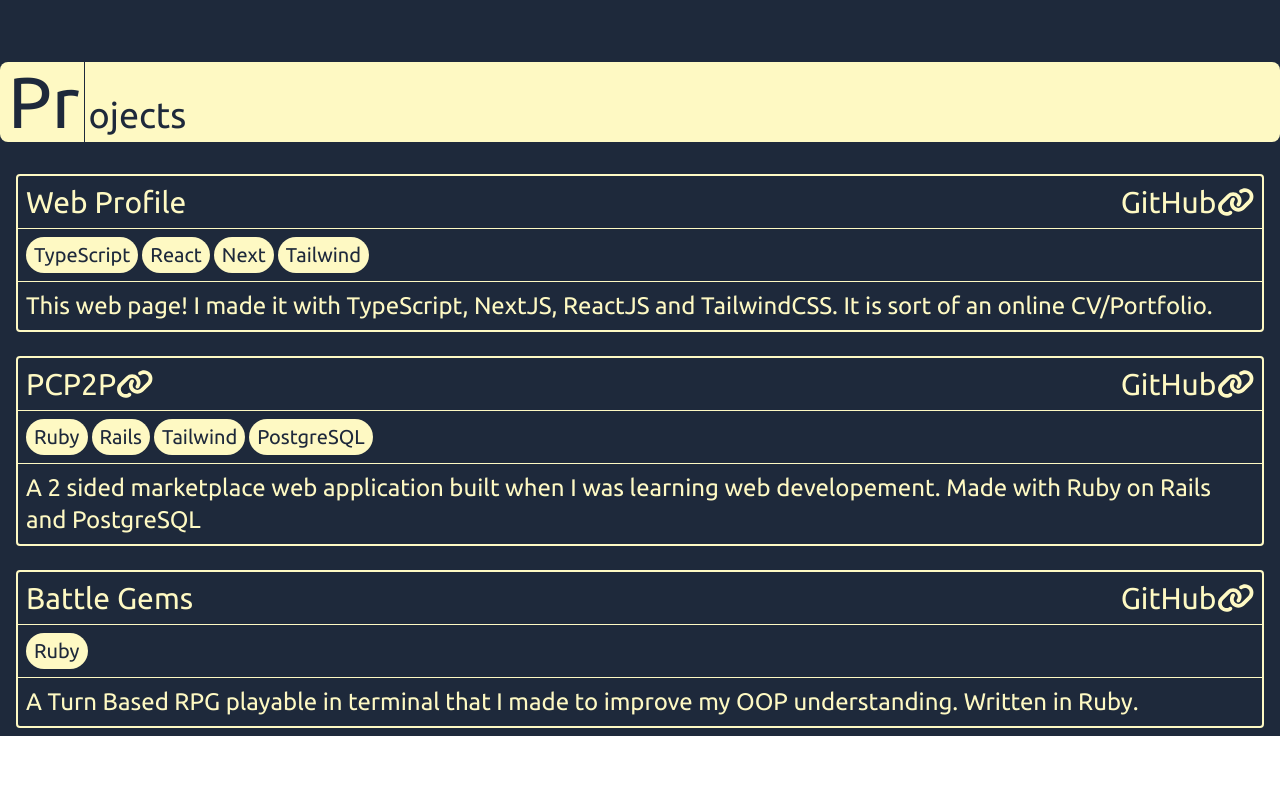
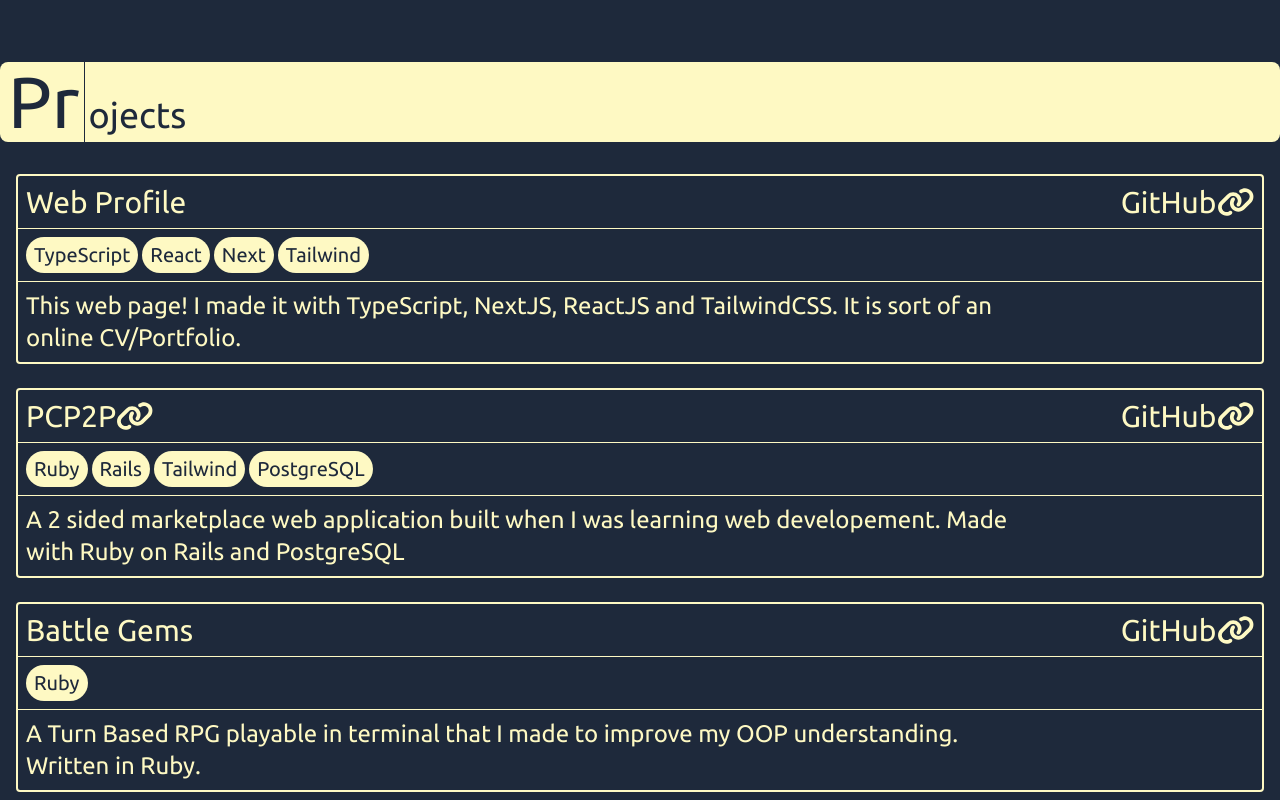
Before and after one commit to Gleebo/profile, a Next.js app: page / in a window 1280 px wide. Shown: the part 3628-4428 px from the top of the page. Before the commit the page ends 4364 px from the top, so only its background shows below. Built offline with nearby package versions, Linux system fonts and the light colour scheme.

Commit message:
Add projects array type

```diff
--- a/components/proejct-card.tsx
+++ b/components/proejct-card.tsx
@@ -1,7 +1,7 @@
 import { FontAwesomeIcon } from "@fortawesome/react-fontawesome";
 import { faLink } from "@fortawesome/free-solid-svg-icons";
 
-type Project = {
+export type Project = {
   title: string;
   description: string;
   link?: string;
@@ -42,7 +42,7 @@
         </h3>
       </header>
       <main>
-        <p className="md:text-lg lg:text-xl xl:text-2xl p-2">
+        <p className="md:text-lg lg:text-xl xl:text-2xl p-2 max-w-[75ch]">
           {project.description}
         </p>
       </main>
```
